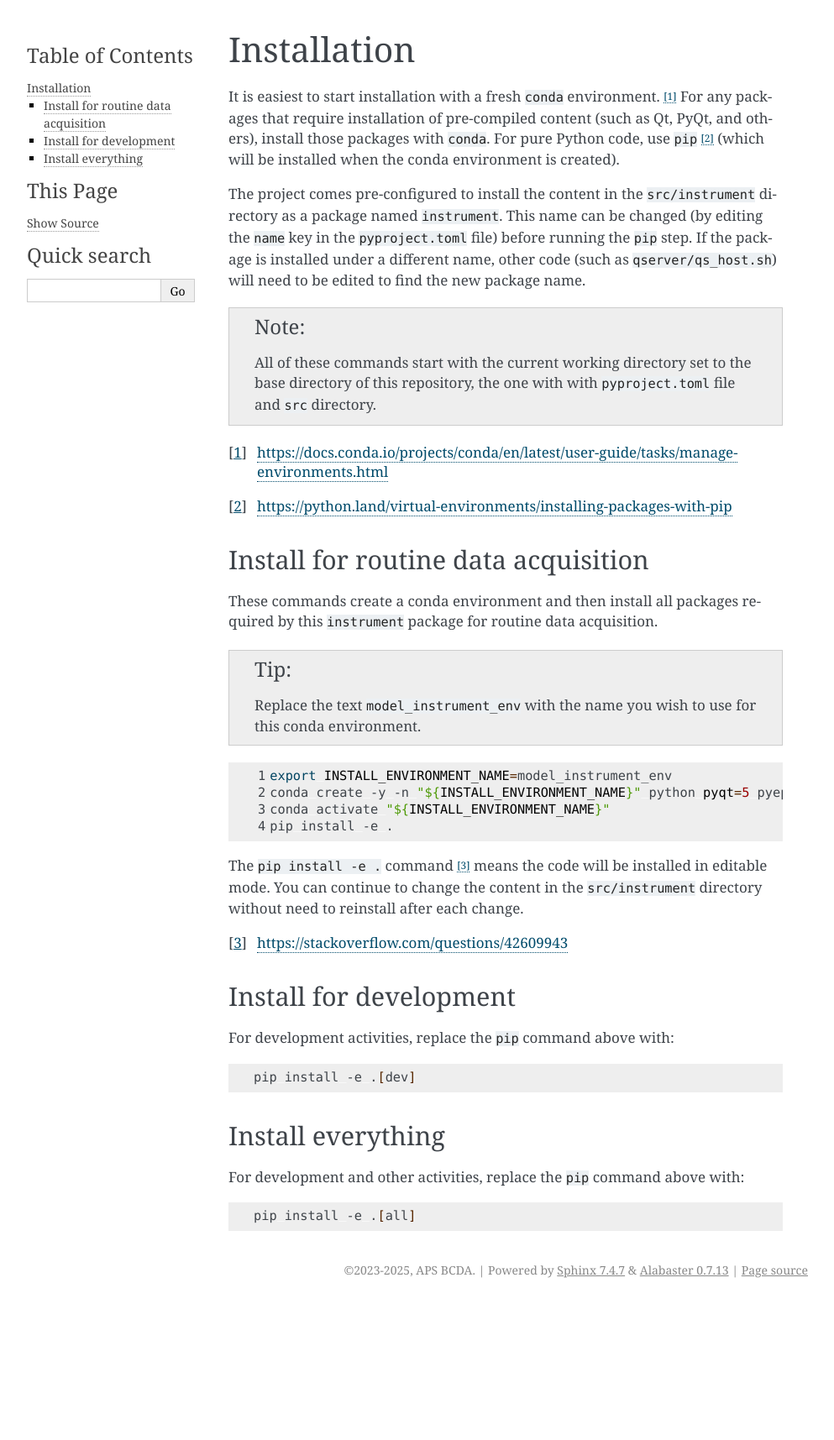
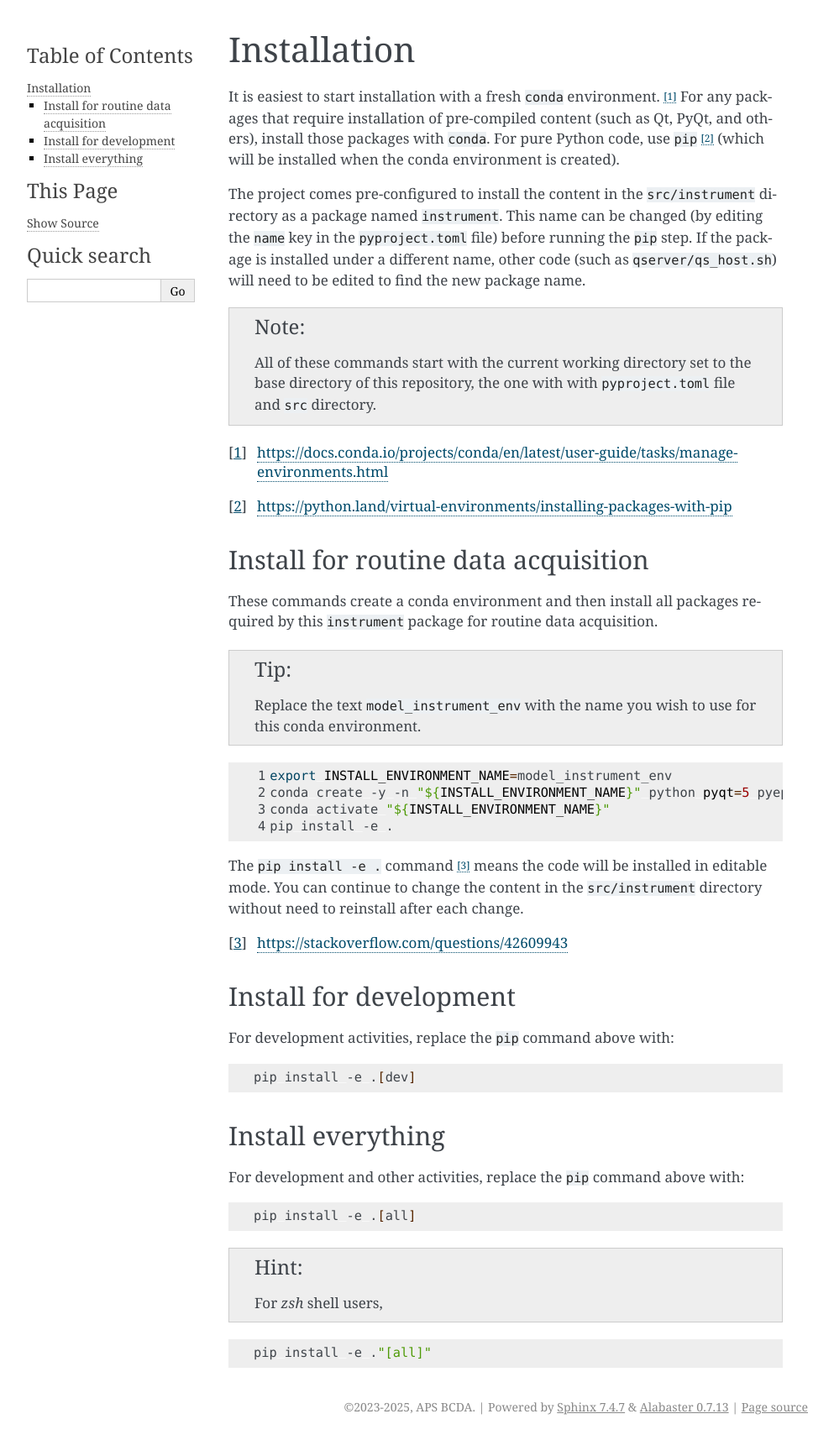
Before and after one commit to BCDA-APS/bs_model_instrument, a Sphinx documentation site: the page built from docs/source/install.rst, in a window 1280 px wide. Shown: the whole page at 84% size, without its empty margins (148-1141 px from the left). Built offline with Sphinx 7.4.7, drawn with Linux system fonts in a browser that asks for light colours; the version number could not be read and is left out; before the commit the page ends 1552 px from its top, so only the background shows below that.

Commit message:
MNT #31 quotes are needed for zsh users

```diff
--- a/docs/source/install.rst
+++ b/docs/source/install.rst
@@ -63,3 +63,8 @@ For development and other activities, replace the ``pip`` command above with:
 .. code-block:: bash
 
     pip install -e .[all]
+
+.. hint:: For `zsh` shell users,
+.. code-block:: zsh
+
+    pip install -e ."[all]"
```
Also changed, not shown: README.md (+1 -1 lines).
